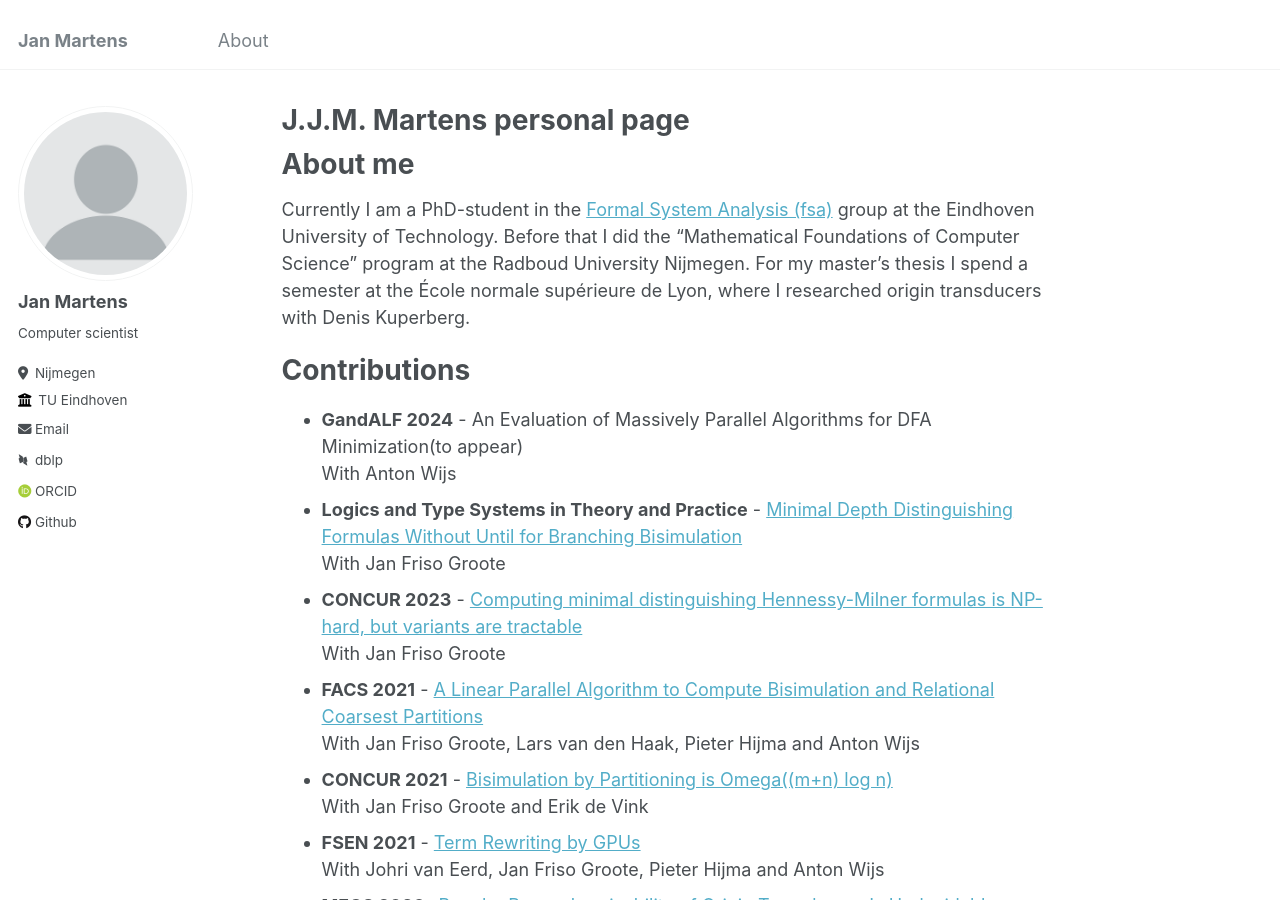
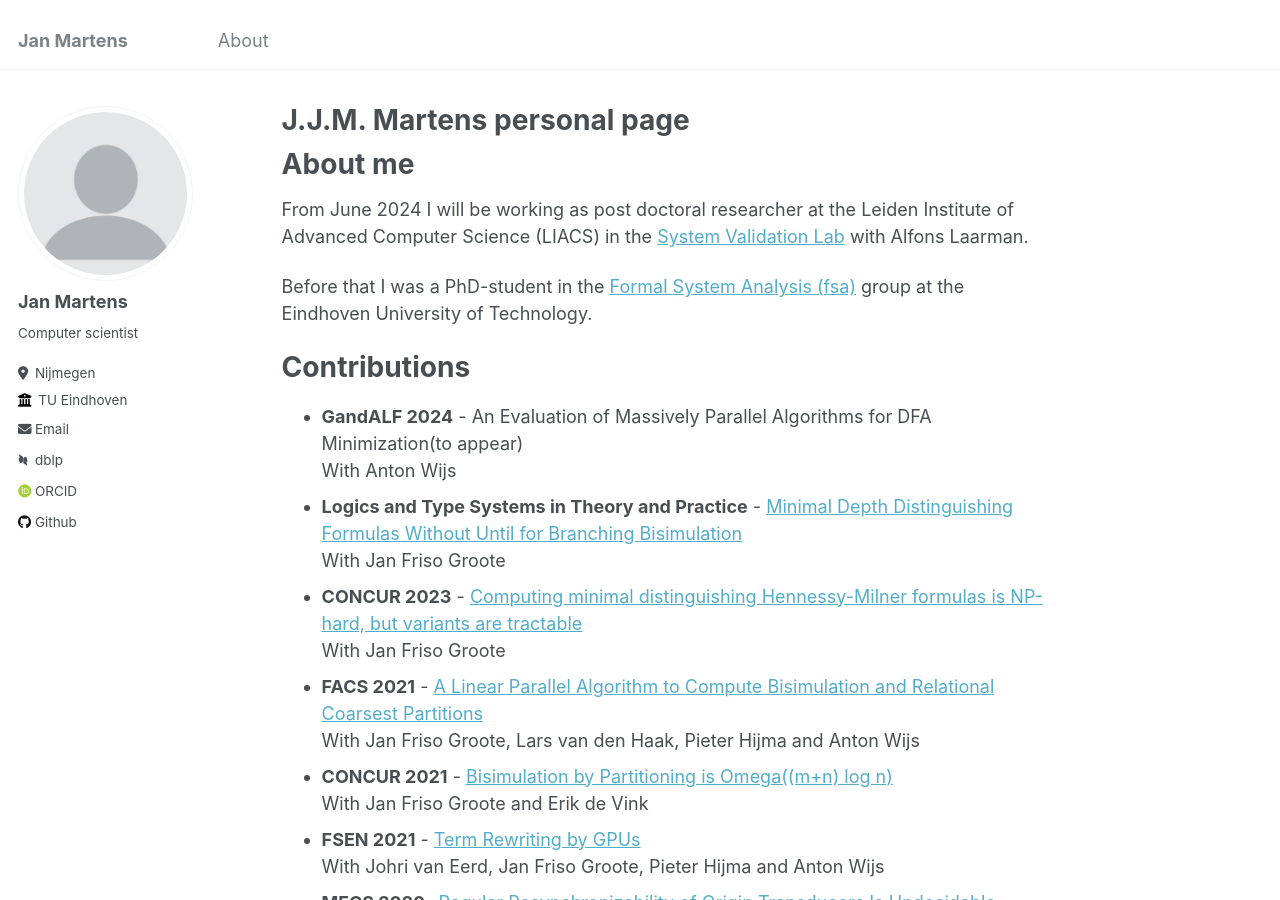
Before and after one commit to jjmartens/jjmartens.github.io, a Jekyll site: the page built from _pages/about.md, in a window 1280 px wide and 900 px high. Built offline with Jekyll 4.4.1, drawn with Linux system fonts in a browser that asks for light colours; some web fonts are replaced.

Commit message:
Update about.md

```diff
--- a/_pages/about.md
+++ b/_pages/about.md
@@ -8,8 +8,9 @@ redirect_from:
 ---
 
 # About me
-Currently I am a PhD-student in the [Formal System Analysis (fsa)](https://fsa.win.tue.nl/) group at the Eindhoven University of Technology. Before that I did the "Mathematical Foundations of Computer   Science" program at the Radboud University Nijmegen. For my master's thesis I spend a semester at the École normale supérieure de Lyon, where I researched origin transducers with Denis Kuperberg.
+From June 2024 I will be working as post doctoral researcher at the Leiden Institute of Advanced Computer Science (LIACS) in the [System Validation Lab](https://svl.liacs.nl/) with Alfons Laarman.
 
+Before that I was a PhD-student in the [Formal System Analysis (fsa)](https://fsa.win.tue.nl/) group at the Eindhoven University of Technology.
 # Contributions
 - **GandALF 2024** - An Evaluation of Massively Parallel Algorithms for DFA Minimization(to appear)\
     With Anton Wijs
```
